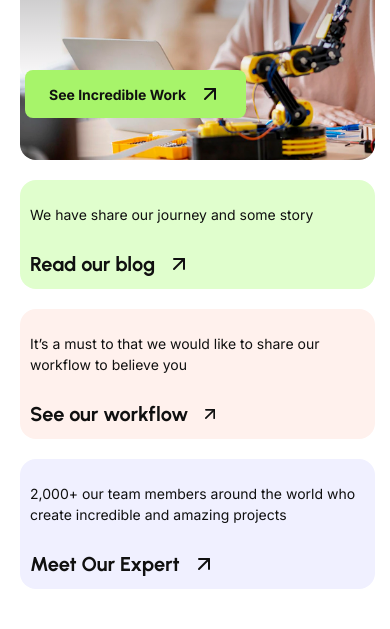
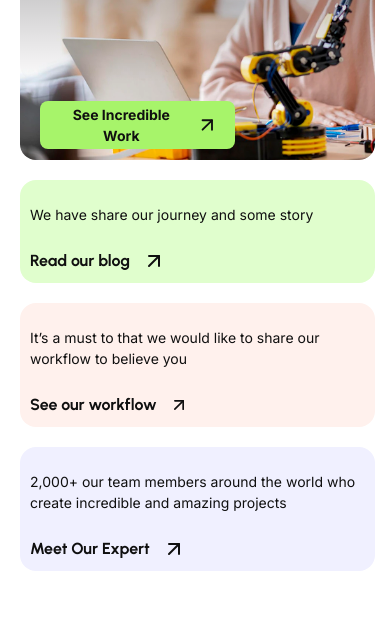
Before and after one commit to estonsoft/websiteII, a React (Vite) app in the folder frontend/: page /#/ in a window 390 px wide. Shown: the part 908-1537 px from the top of the page. Built offline with nearby package versions, Linux system fonts and the light colour scheme.

Commit message:
css fixes

```diff
--- a/frontend/src/pages/AboutUs.css
+++ b/frontend/src/pages/AboutUs.css
@@ -91,7 +91,7 @@
     text-align: left;
 }
 
-.cta-button {
+.cta-button-about-us {
     position: relative;
     top: 400px;
     left: 30px;
@@ -208,8 +208,8 @@
     width: 24px;
     height: 24px;
     position: absolute;
-    top: 810px;
-    left: 1077px;
+    top: 50%;
+    left: 75%;
     background-size: contain;
     border: none;
     cursor: pointer;
@@ -292,13 +292,15 @@
         width: calc(100% - 48px);
     }
 
-    .cta-button {
+    .cta-button-about-us {
         position: relative;
         top: 20px;
         left: 0;
-        width: 100%;
+        width: 55%;
         height: 48px;
         font-size: 14px;
+        top: 20px;
+        left: 20px;
     }
 
     .about-us-cards {
@@ -324,7 +326,7 @@
     }
 
     .card-button {
-        font-size: 20px;
+        font-size: 16px;
         position: relative;
         bottom: 0;
         left: 0;
--- a/frontend/src/pages/AboutUs.jsx
+++ b/frontend/src/pages/AboutUs.jsx
@@ -18,7 +18,7 @@ const AboutUs = () => {
         <div className="image-overlay" />
         <span className="badge">Ready for future</span>
         <h3 className="overlay-title">Leveraging tech to drive a better IT experience</h3>
-        <button className="cta-button">
+        <button className="cta-button-about-us">
           See Incredible Work <ArrowUpRight size={24} />
         </button>
       </div>
--- a/frontend/src/pages/Footer.css
+++ b/frontend/src/pages/Footer.css
@@ -5,7 +5,7 @@
     top: 5994px;
     background-color: #101010;
     color: white;
-    padding: 40px 20px;
+    padding: 40px 0;
 }
 
 .footer__content {
--- a/frontend/src/pages/OurWork.css
+++ b/frontend/src/pages/OurWork.css
@@ -1,3 +1,10 @@
+.project {
+  display: flex;
+  flex-direction: column;
+  align-items: center;
+  margin: 40px 0;
+}
+
 .our-work-section {
   position: absolute;
   width: 1440px;
```
